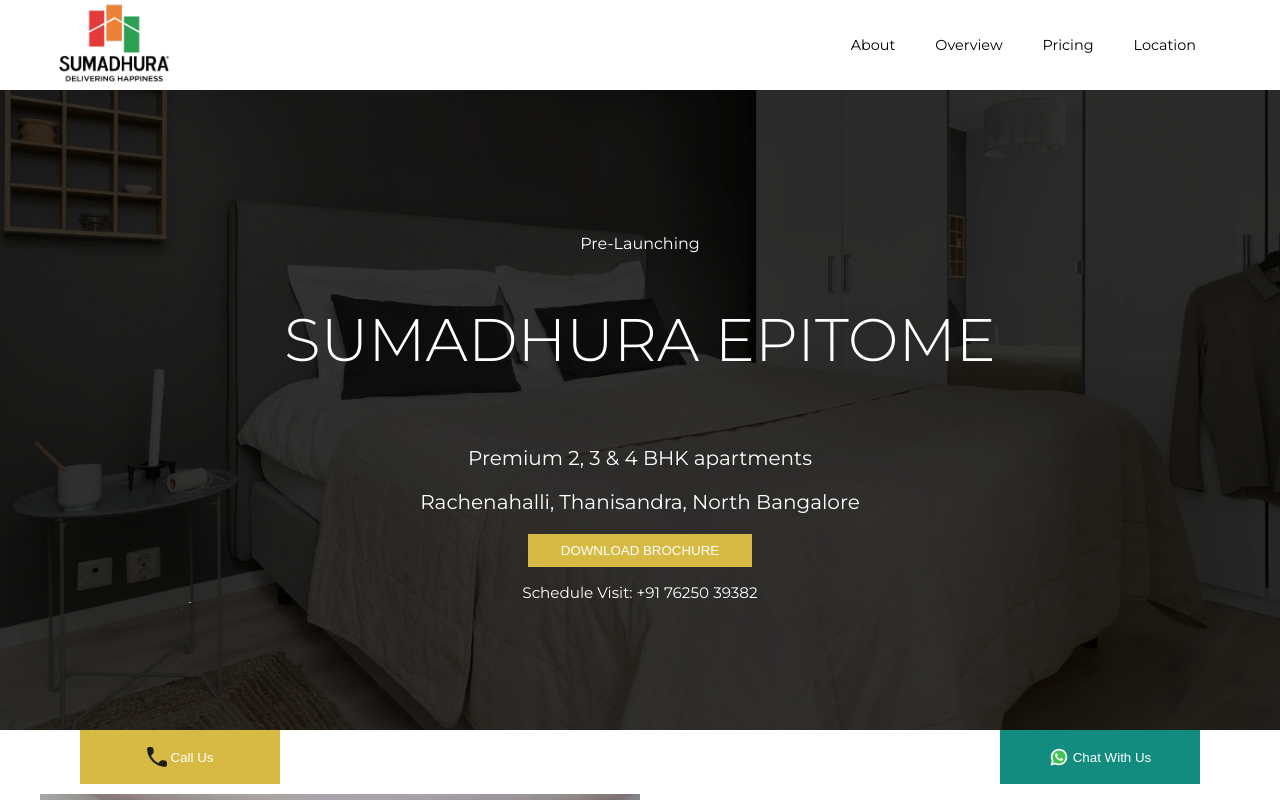
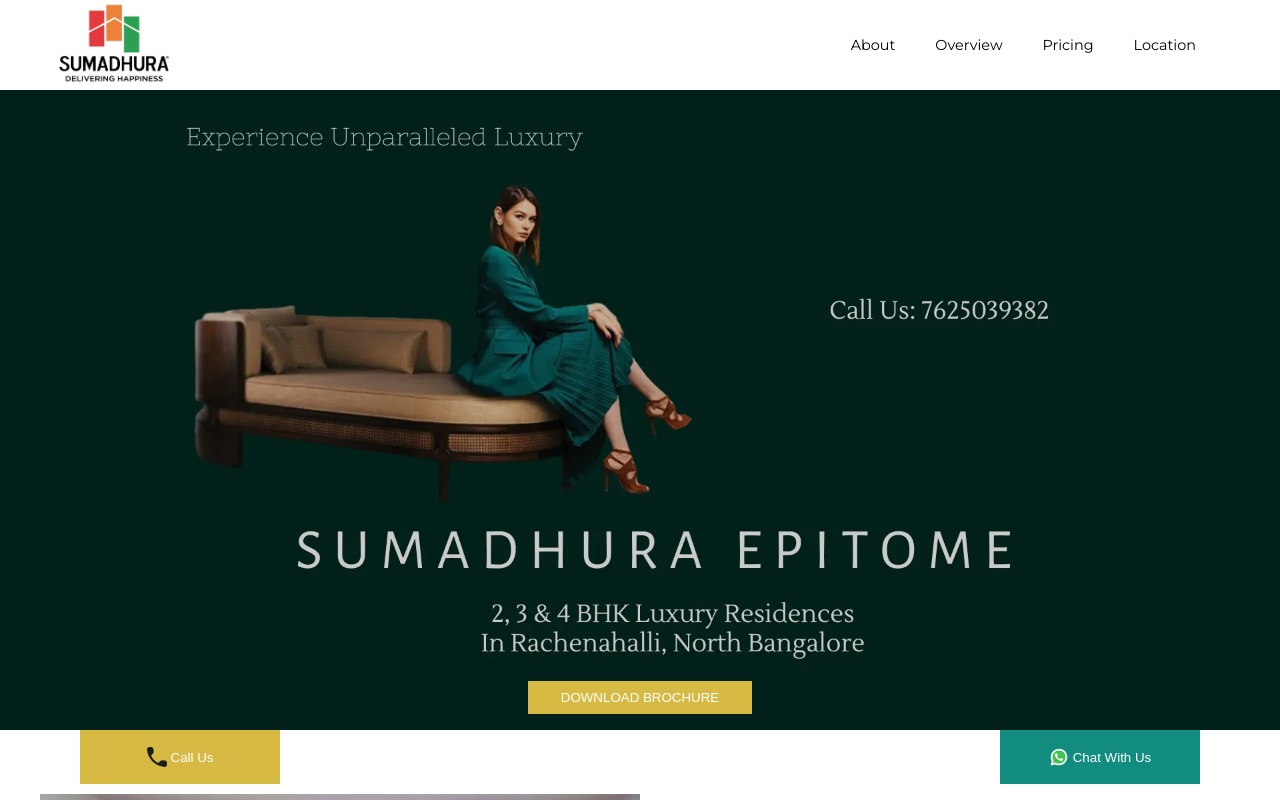
Before and after one commit to bharathsampangi/epitome, a Next.js app: page / in a window 1280 px wide. Shown: the top 800 px of the page. Built offline with nearby package versions, Linux system fonts and the light colour scheme.

Commit message:
image change

```diff
--- a/components/hero/Hero.js
+++ b/components/hero/Hero.js
@@ -6,16 +6,9 @@ export default function Hero({openModal}) {
         <section>
             <div className={styles.landingMain}>
                 <div className={styles.banner}>
-                    <p className={styles.small}>Pre-Launching</p>
-                    <h1 className={styles.header}>Sumadhura Epitome</h1>
-                    <p>Premium 2, 3 & 4 BHK apartments</p>
-                    <p>Rachenahalli, Thanisandra, North Bangalore</p>
                     <button className={styles.listButton} onClick={openModal} >
                         Download Brochure
                     </button>
-                    <div className={styles.call}>
-                        <a href="tel:7625039382" className={styles.bold}>Schedule Visit: +91 76250 39382</a>
-                    </div>
                 </div>
             </div>
         </section>
--- a/components/hero/styles/Hero.module.css
+++ b/components/hero/styles/Hero.module.css
@@ -2,11 +2,11 @@
     background-image: linear-gradient( rgba(0, 0, 0, 0.2), rgba(0, 0, 0, 0.2) ), url("/images/epitome-mobile.webp");
     background-size: cover;
     min-height: 70vh;
-    background-position: bottom;
+    background-position: center;
     color: #fff;
     display: flex;
     flex-direction: column;
-    justify-content: center;
+    justify-content: flex-end;
     align-items: center;
     text-align: center;
 }
@@ -120,6 +120,7 @@
     color: inherit;
     border: 1px solid #D6BA43;
     padding: .5rem 2rem;
+    margin-bottom: 1rem;
 }
 
 .landingImage {
```
Also changed, not shown: public/images/epitome-mobile.webp, public/images/epitome.webp.
